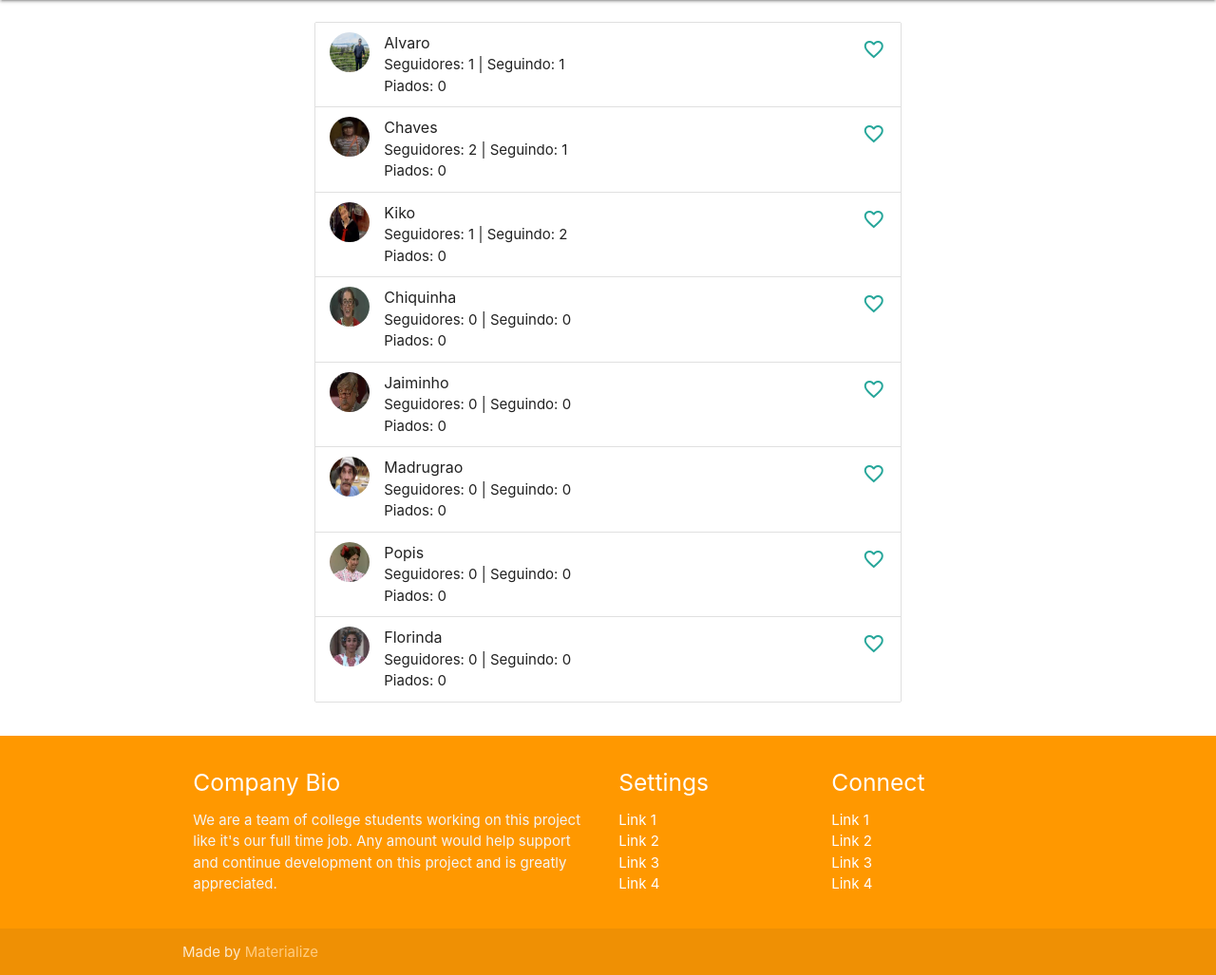
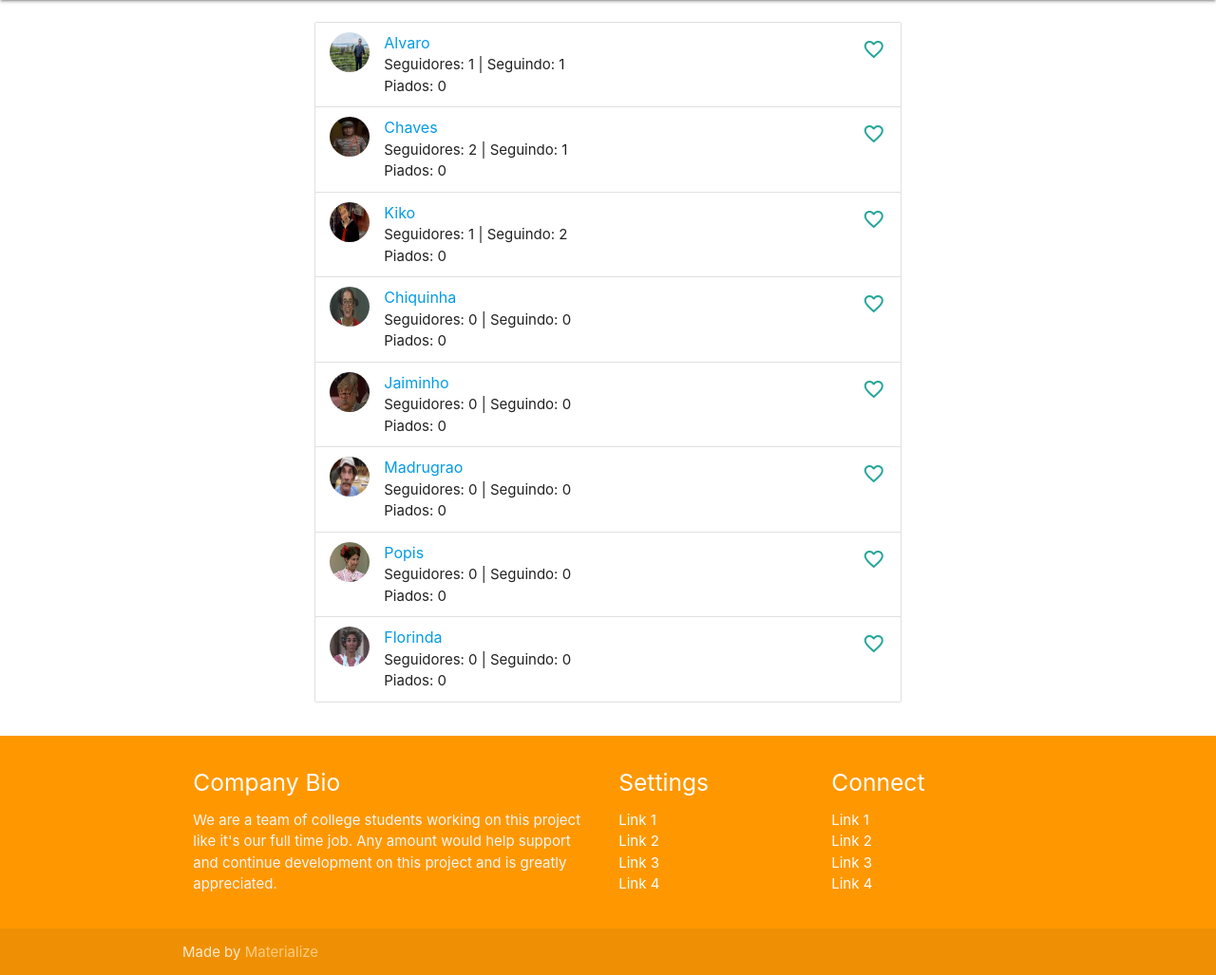
Before and after one commit to AlvaroLQueiroz/piadouro_apex, a Django app: page /usuarios/ in a window 1280 px wide. Shown: the part 64-1091 px from the top of the page at 95% size. Run offline with Django 3.2, Linux system fonts and the light colour scheme; data comes from the database, SQL or seed files in the repository; data that the repository does not hold is empty; some libraries are stand-ins or nearby versions.

Commit message:
Adiciona link para o perfil do usuario

```diff
--- a/pessoa/templates/user_list.html
+++ b/pessoa/templates/user_list.html
@@ -10,7 +10,7 @@
         {% if profile.usuario.id != request.user.id %}
           <li class="collection-item avatar">
             <img src="{{ profile.foto.url }}" alt="" class="circle">
-            <span class="title">{{ profile.usuario.username.title }}</span>
+            <a href="{% url 'perfil' profile.usuario.username %}" class="title">{{ profile.usuario.username.title }}</a>
             <p>
               Seguidores: {{ profile.seguidores.count }} | Seguindo: {{ profile.seguindo.count }}
               <br>
```
